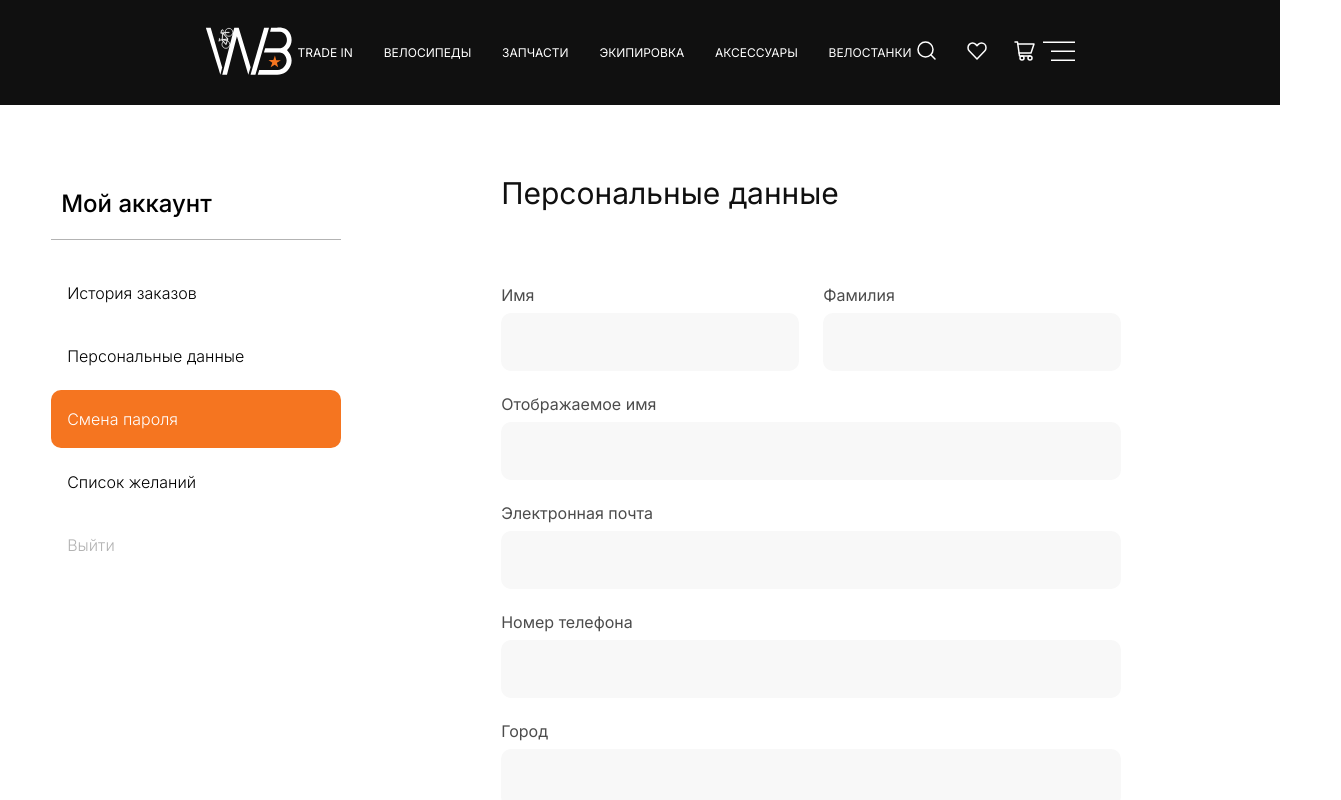
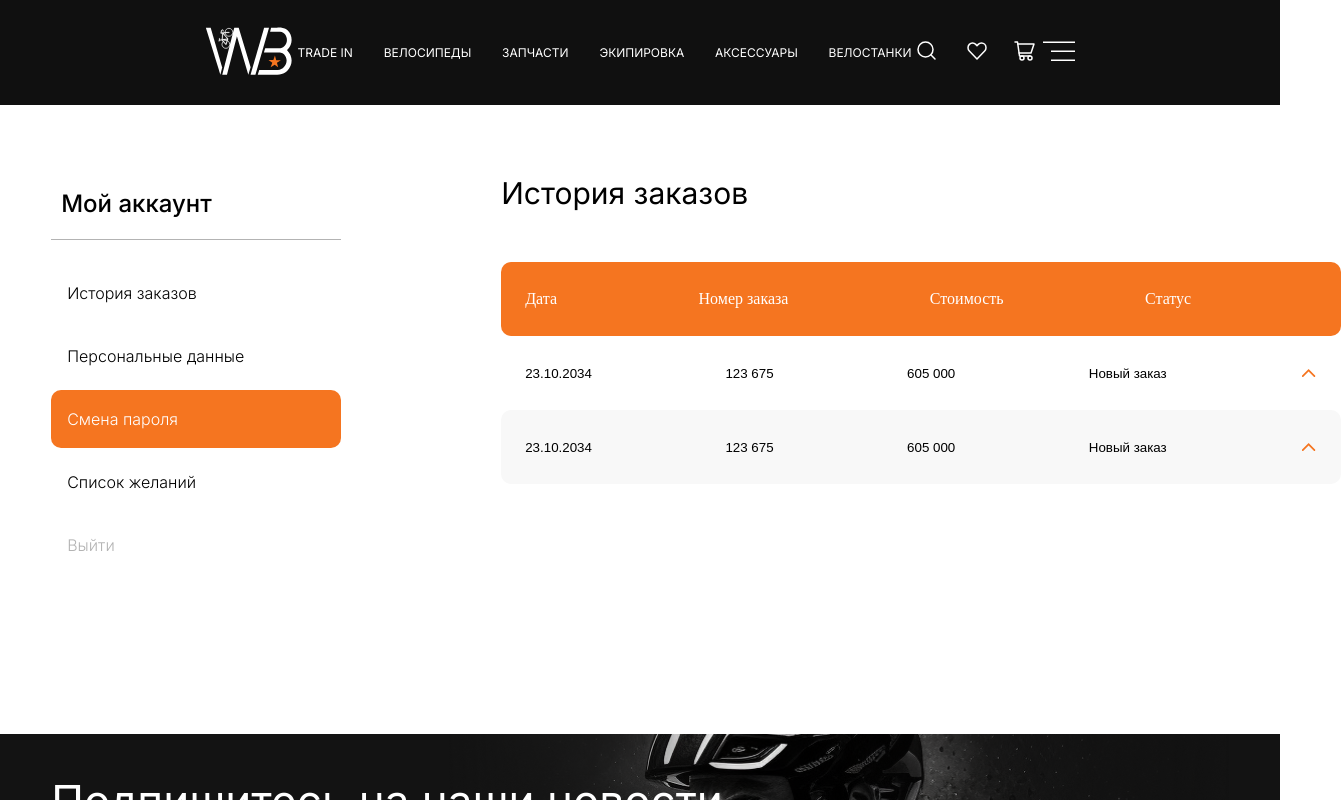
Before and after one commit to Parle648/world_bike, a React (Create React App) app: page /account in a window 1280 px wide. Shown: the top 800 px of the page, 1341 px wide, since content can reach past the window. Built offline with nearby package versions, Linux system fonts and the light colour scheme.

Commit message:
Create OrderHistory

```diff
--- /dev/null
+++ b/src/entities/ProductSnippet/ProductSnippet.tsx
@@ -0,0 +1,23 @@
+import React from 'react';
+import styles from './styles/productSlippet.module.scss';
+import propsTypes from './types/productSnippetProps';
+
+const ProductSnippet = ({img, title, productCount, cost, costLineThrough}: propsTypes) => {
+    return (
+        <section className={styles.block}>
+            <div className={styles.innerBlock}>
+                <img className={styles.img} src={img} alt={`${img}`} />
+                <h2 className={styles.ttl}>{title}</h2>
+                {productCount && <></>}
+                <div className={styles.costBlock}>
+                    <span className={styles.cost}>{cost}₴</span>
+                    {costLineThrough &&
+                        <span className={styles.costLineThrough}>{costLineThrough}₴</span>
+                    }
+                </div>
+            </div>
+        </section>
+    );
+};
+
+export default ProductSnippet;
--- /dev/null
+++ b/src/entities/ProductSnippet/styles/productSlippet.module.scss
@@ -0,0 +1,60 @@
+.block {
+    width: 100%;
+    overflow: auto;
+
+    scrollbar-color: #F57520 transparent;
+}
+
+.innerBlock {
+    width: 840px;
+    display: flex;
+    align-items: center;
+    justify-content: space-between;
+
+    padding: 5px;
+    border-bottom: 1px solid #B3B3B3;
+}
+
+.img {
+    width: 163px;
+    height: 117px;
+    object-fit: cover;
+}
+
+.ttl {
+    font-family: 'Inter';
+    font-size: 18px;
+    font-weight: 300;
+    line-height: 29px;
+
+    color: #101010;
+    max-width: 307px;
+}
+
+.costBlock {
+    display: flex;
+    flex-direction: column;
+    align-items: flex-start;
+
+    padding-right: 120px;
+}
+
+.cost {
+    font-family: 'Inter';
+    font-size: 20px;
+    font-weight: 500;
+    line-height: 32px;
+
+    color: #101010;
+    margin-bottom: 15px;
+}
+
+.costLineThrough {
+    font-family: 'Inter';
+    font-size: 16px;
+    font-weight: 400;
+    line-height: 26px;
+    color: #B3B3B3;
+
+    text-decoration: line-through;
+}
--- /dev/null
+++ b/src/entities/ProductSnippet/types/productSnippetProps.ts
@@ -0,0 +1,9 @@
+type productSnippetProps = {
+    img: string,
+    title: string,
+    productCount: number | null,
+    cost: string,
+    costLineThrough: string | null,
+}
+
+export default productSnippetProps;
--- /dev/null
+++ b/src/features/OrderDropDown/OrderDropDown.tsx
@@ -0,0 +1,28 @@
+import React from 'react';
+import styles from './styles/dropDown.module.scss';
+import dropDownProps from './types/dropDownProps';
+import orangeArrow from '../../imgs/orange-arrow.svg';
+
+const OrderDropDown = ({order_date, order_id, order_amount, order_status, trigger_bacground, children}: dropDownProps) => {
+    const [isOpen, setIsOpen] = React.useState(false);
+
+    function openBody() {
+        setIsOpen(!isOpen);
+    }
+    return (
+        <div className={styles.block}>
+            <button className={styles.openBody} onClick={openBody} style={{background: `${trigger_bacground}`}}>
+                <span className={styles.openBodyItem}>{order_date}</span>
+                <span className={styles.openBodyItem}>{order_id}</span>
+                <span className={styles.openBodyItem}>{order_amount}</span>
+                <span className={styles.openBodyItem}>{order_status}</span>
+                <img className={isOpen && styles.bodyArrowOpened} src={orangeArrow} alt="orangeArrow" />
+            </button>
+            <div className={`${styles.list} ${isOpen && styles.listOpened}`}>
+                {children}
+            </div>
+        </div>
+    );
+};
+
+export default OrderDropDown;
--- /dev/null
+++ b/src/features/OrderDropDown/styles/dropDown.module.scss
@@ -0,0 +1,52 @@
+@import '../../../Scss/global/global.scss';
+
+.block {
+    width: 840px;
+
+    @include md-d {
+        width: 100%;
+    }
+}
+
+.openBody {
+    width: 100%;
+    height: 100%;
+    height: 74px;
+    padding: 24px;
+    border-radius: 10px;
+    background-color: transparent;
+
+    display: flex;
+    align-items: center;
+    justify-content: space-between;
+    border: 0;
+
+    cursor: pointer;
+
+    @include md-d {
+        padding: 10px;
+    }
+}
+
+// .openBodyItem {
+
+// }
+
+.bodyArrowOpened {
+    transform: rotate(180deg);
+    transition: .35s;
+}
+
+.list {
+    display: flex;
+    flex-direction: column;
+    align-items: center;
+    height: 0;
+    overflow: hidden;
+    transition: .35s;
+}
+
+.listOpened {
+    height: auto;
+    transition: .35s;
+}
--- /dev/null
+++ b/src/features/OrderDropDown/types/dropDownProps.ts
@@ -0,0 +1,12 @@
+import { ReactNode } from "react";
+
+type dropDownProps = {
+    order_date: string,
+    order_id: string,
+    order_amount: string,
+    order_status: string,
+    trigger_bacground: string,
+    children: ReactNode
+};
+
+export default dropDownProps;
--- a/src/widgets/AccountBlock/AccountBlock.tsx
+++ b/src/widgets/AccountBlock/AccountBlock.tsx
@@ -1,6 +1,19 @@
 import React from 'react';
 import styles from './styles/accountBlock.module.scss';
 import PersonalDataForm from '../../features/PersonalDataForm/PersonalDataForm';
+import ProductSnippet from '../../entities/ProductSnippet/ProductSnippet';
+
+import bike from '../../imgs/bike-img.png';
+import DropDown from '../../features/OrderDropDown/OrderDropDown';
+import OrdersHistory from '../OrdersHistory/OrdersHistory';
+
+const BodyTrigger = () => {
+    return (
+        <>
+            <span ></span>
+        </>
+    );
+}
 
 const AccountBlock = () => {
     return (
@@ -18,7 +31,8 @@ const AccountBlock = () => {
                         </li>
                     </ul>
                 </div>
-                <PersonalDataForm />
+                {/* <PersonalDataForm /> */}
+                <OrdersHistory />
             </main>
         </div>
     );
--- /dev/null
+++ b/src/widgets/OrdersHistory/OrdersHistory.tsx
@@ -0,0 +1,61 @@
+import React from 'react';
+import styles from './styles/ordersHistory.module.scss';
+import DropDown from '../../features/OrderDropDown/OrderDropDown';
+import ProductSnippet from '../../entities/ProductSnippet/ProductSnippet';
+import bike from '../../imgs/bike-img.png';
+
+const OrdersHistory = () => {
+    return (
+        <div className={styles.block}>
+            <h2 className={styles.ttl}>История заказов</h2>
+            <div className={styles.tableHeader}>
+                <span className={styles.tableHeaderItem}>Дата</span>
+                <span className={styles.tableHeaderItem}>Номер заказа</span>
+                <span className={styles.tableHeaderItem}>Стоимость</span>
+                <span className={styles.tableHeaderItem}>Статус</span>
+            </div>
+            <DropDown
+                    order_date='23.10.2034'
+                    order_id='123 675'
+                    order_amount='605 000'
+                    order_status='Новый заказ'
+                    trigger_bacground='#fff'
+                >
+                    <ProductSnippet
+                        img={bike}
+                        title='Look 977 BLACK FLUO YELLOW GREEN XT 2x11S AMC 2018'
+                        productCount={null}
+                        cost='123444'
+                        costLineThrough={null}/>
+                    <ProductSnippet
+                    img={bike}
+                    title='Look 977 BLACK FLUO YELLOW GREEN XT 2x11S AMC 2018'
+                    productCount={null}
+                    cost='120 999'
+                    costLineThrough='200 000'/>
+                </DropDown>
+                <DropDown
+                    order_date='23.10.2034'
+                    order_id='123 675'
+                    order_amount='605 000'
+                    order_status='Новый заказ'
+                    trigger_bacground='#F8F8F8'
+                >
+                    <ProductSnippet
+                        img={bike}
+                        title='Look 977 BLACK FLUO YELLOW GREEN XT 2x11S AMC 2018'
+                        productCount={null}
+                        cost='123444'
+                        costLineThrough={null}/>
+                    <ProductSnippet
+                    img={bike}
+                    title='Look 977 BLACK FLUO YELLOW GREEN XT 2x11S AMC 2018'
+                    productCount={null}
+                    cost='120 999'
+                    costLineThrough='200 000'/>
+                </DropDown>
+        </div>
+    );
+};
+
+export default OrdersHistory;
--- /dev/null
+++ b/src/widgets/OrdersHistory/styles/ordersHistory.module.scss
@@ -0,0 +1,40 @@
+@import '../../../Scss/global/global.scss';
+
+.block {
+    display: flex;
+    flex-direction: column;
+    align-items: flex-start;
+    margin-left: 160px;
+
+    @include md-d {
+        margin-left: 0;
+    }
+}
+
+.ttl {
+    font-family: "Inter";
+    font-size: 30px;
+    font-weight: 400;
+    line-height: 49px;
+
+    margin-bottom: 44px;
+}
+
+.tableHeader {
+    width: 100%;
+    height: 100%;
+    height: 74px;
+    padding: 24px 150px 24px 24px;
+    border-radius: 10px;
+    background-color: transparent;
+
+    display: flex;
+    align-items: center;
+    justify-content: space-between;
+    border: 0;
+    background-color: #F57520;
+}
+
+.tableHeaderItem {
+    color: #fff;
+}
```
Also changed, not shown: src/imgs/orange-arrow.svg (added).
